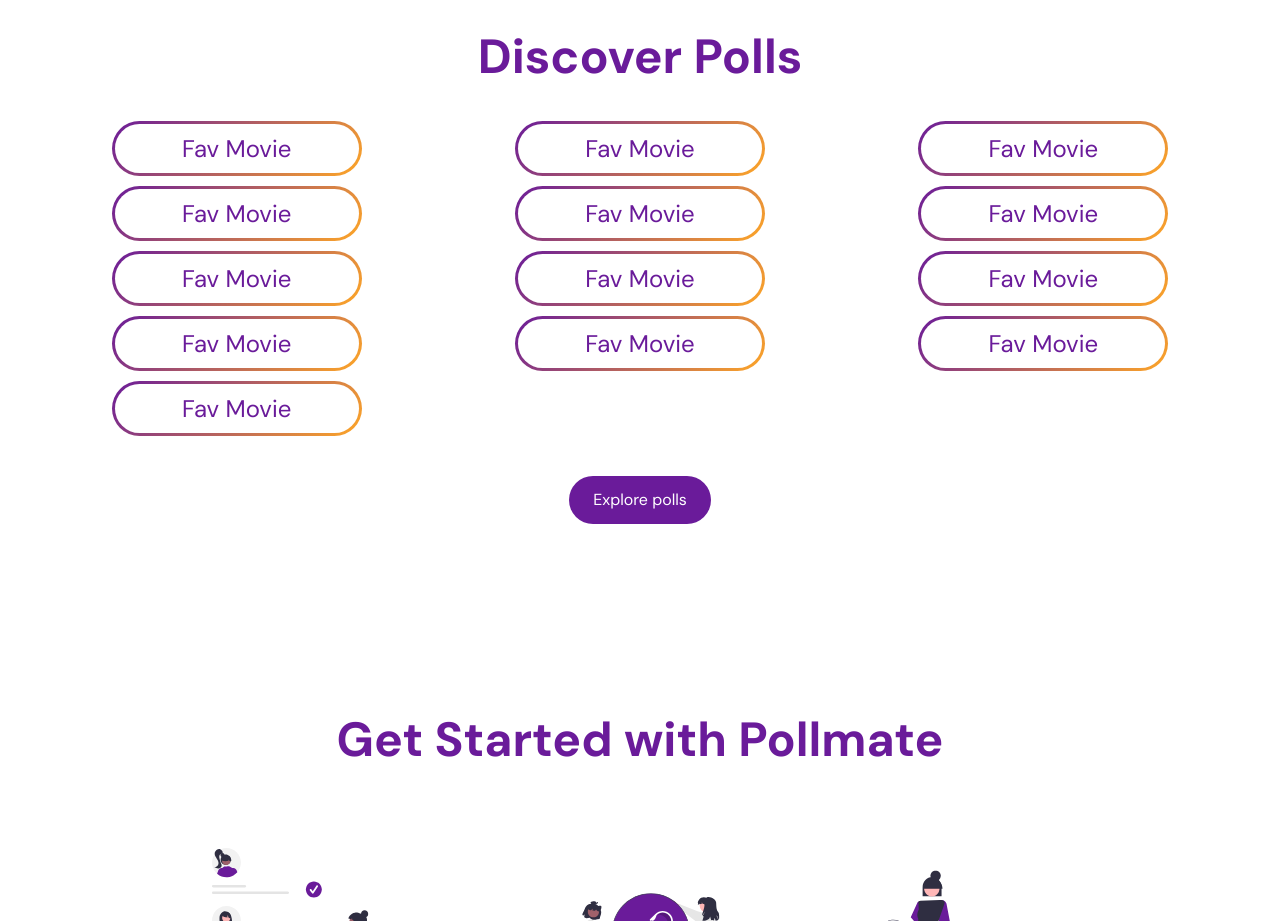
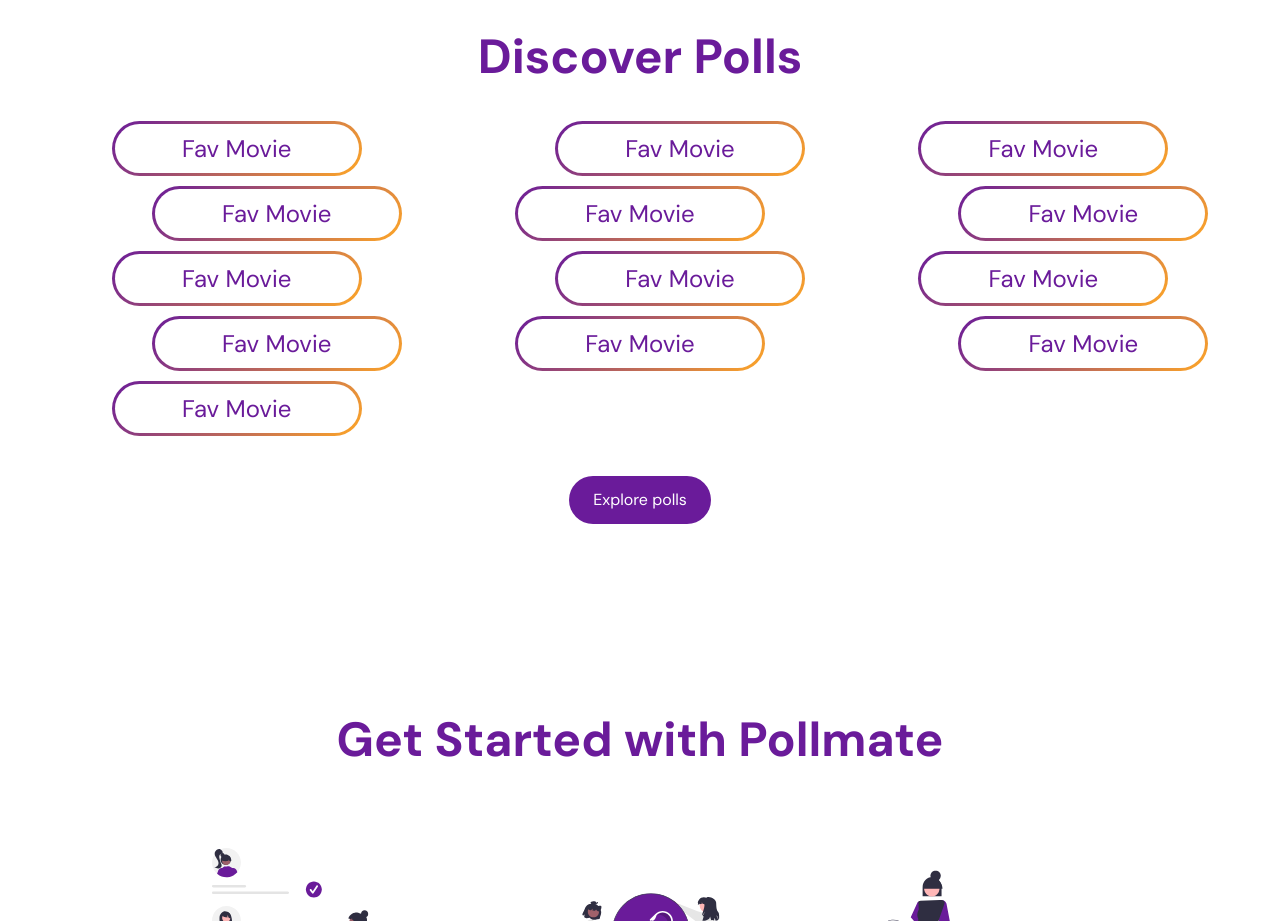
Before and after one commit to manideepk90/pollmate-v2, a Next.js app: page / in a window 1280 px wide. Shown: the part 1440-2361 px from the top of the page. Built offline with nearby package versions, Linux system fonts and the light colour scheme.

Commit message:
added fix

```diff
--- a/src/app/components/pages/Home.tsx
+++ b/src/app/components/pages/Home.tsx
@@ -90,7 +90,10 @@ function HomePage() {
             Discover Polls
           </h3>
         </div>
-        <PollList isStraight={true} />
+        <div className="w-full h-full flex items-center justify-center translate-x-[-30px] md:translate-x-0">
+          <PollList />
+        </div>
+
         <div>
           <Link href="/polls">
             <CommonButton className="px-6 py-3 rounded-full">
```
